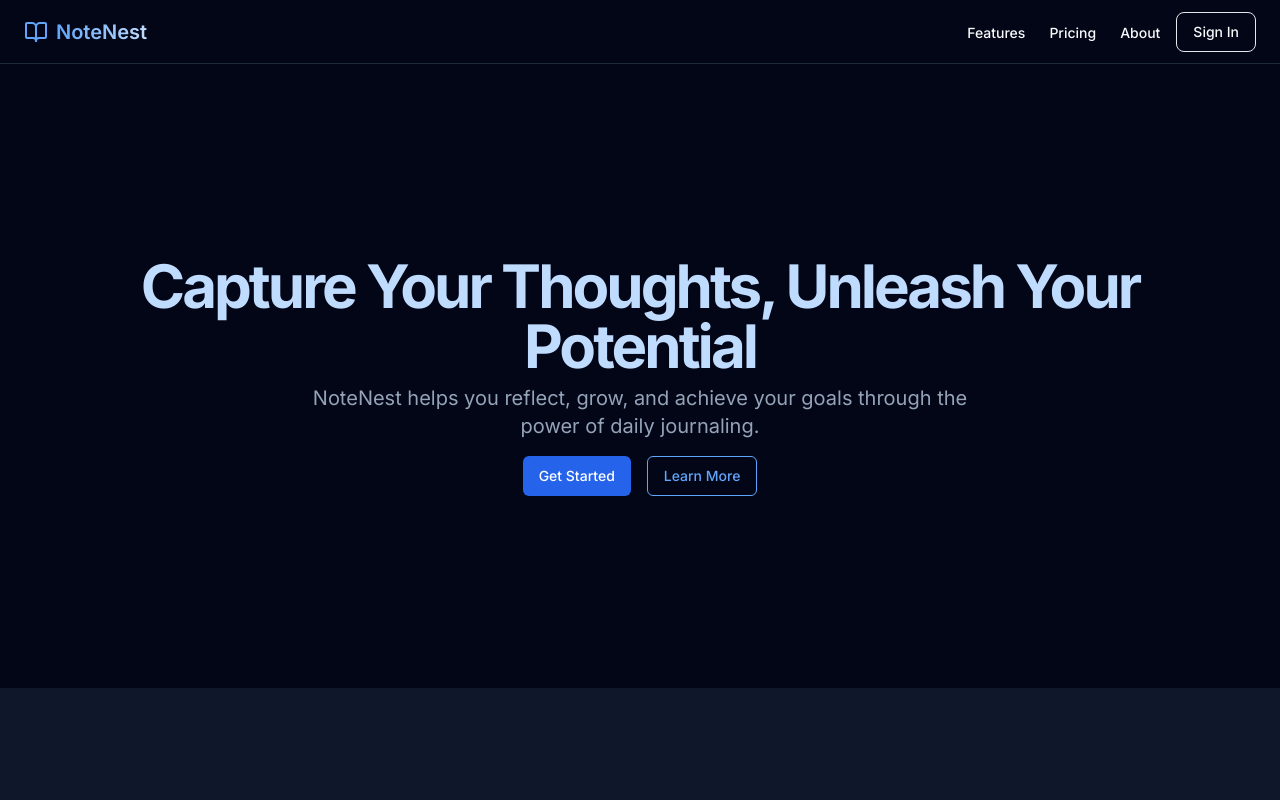
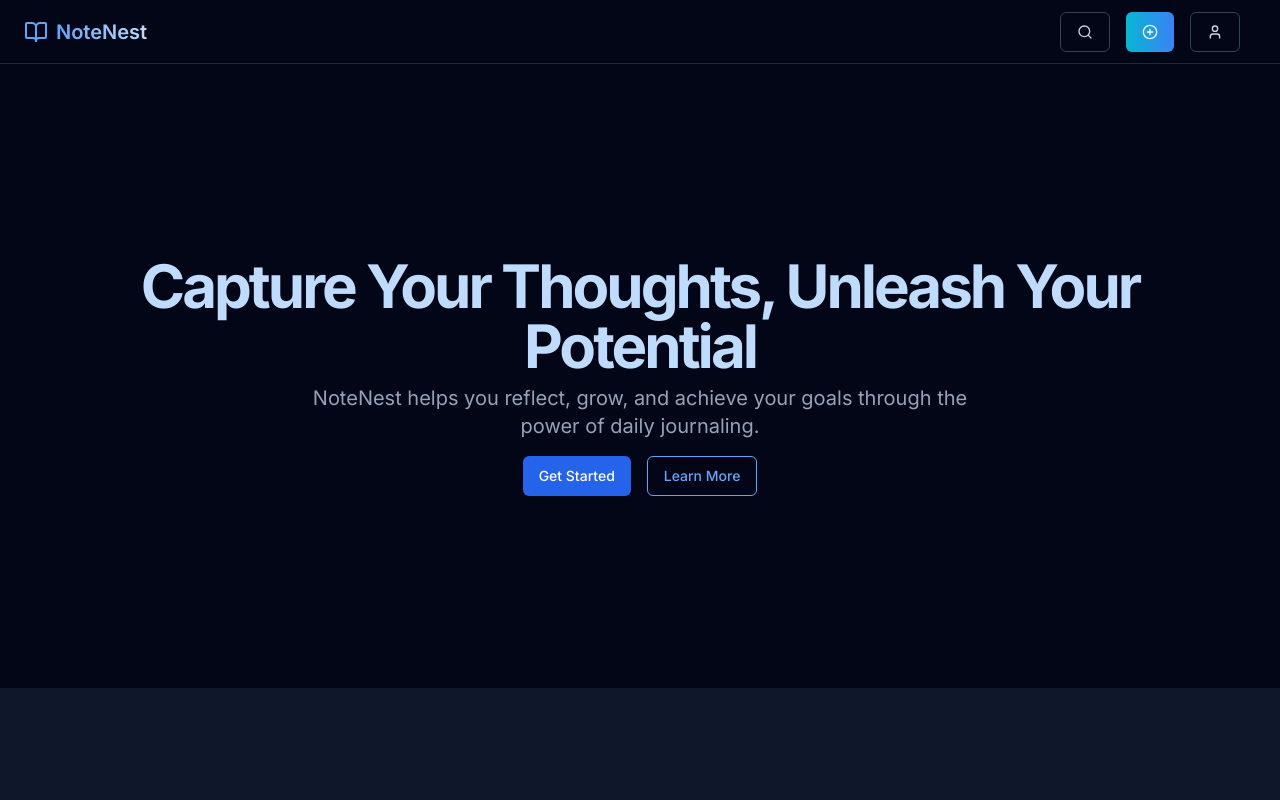
Before and after one commit to Imukua/notenest-frontend, a Next.js app: page / in a window 1280 px wide. Shown: the top 800 px of the page. Built offline with nearby package versions, Linux system fonts and the light colour scheme.

Commit message:
Added: user icon Refractor: check for logged in state

```diff
--- a/components/header/header.tsx
+++ b/components/header/header.tsx
@@ -1,7 +1,7 @@
 "use client"
 
 import { useState, useEffect } from "react"
-import { BookOpen, Menu, X, Search, PlusCircle } from "lucide-react"
+import { BookOpen, Menu, X, Search, PlusCircle, User } from "lucide-react"
 import Link from "next/link"
 import { Button } from "../ui/button"
 import { useRouter } from "next/navigation"
@@ -10,7 +10,7 @@ import { motion, AnimatePresence } from "framer-motion"
 export const Header = () => {
   const [isMenuOpen, setIsMenuOpen] = useState(false)
   const [scrolled, setScrolled] = useState(false)
-  const [isLoggedIn, setIsLoggedIn] = useState(false) // State to track if logged in
+  const [isLoggedIn, setIsLoggedIn] = useState(true) // State to track if logged in
   const router = useRouter()
 
   const handleSignIn = () => {
@@ -45,6 +45,9 @@ export const Header = () => {
             </Button>
             <Button className="bg-gradient-to-r from-cyan-500 to-blue-500 hover:from-cyan-600 hover:to-blue-600 text-slate-50">
               <PlusCircle className="h-4 w-4" />
+            </Button>
+            <Button variant="outline" className="text-slate-300 border-slate-700 hover:bg-slate-700 hover:text-slate-50">
+              <User className="h-4 w-4" />
             </Button>
           </div>
         )}
```
